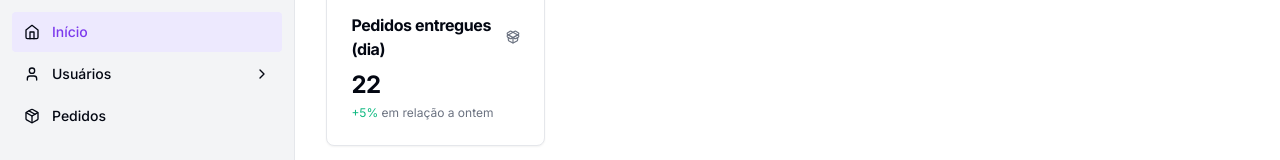
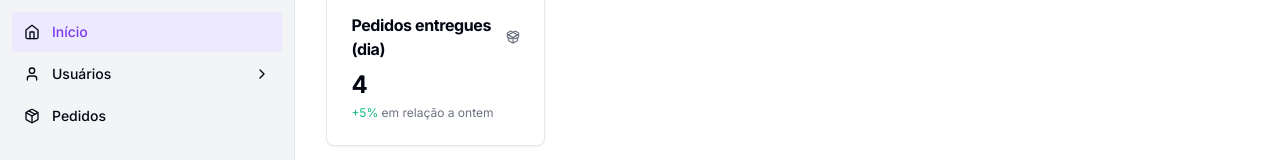
Before and after one commit to felipesanderp/fastfeet-web, a React (Vite) app: page / in a window 1280 px wide. Shown: the part 160-320 px from the top of the page. Built offline with nearby package versions, Linux system fonts and the light colour scheme.

Commit message:
change amount

```diff
--- a/src/pages/app/dashboard/day-orders-delivered-card.tsx
+++ b/src/pages/app/dashboard/day-orders-delivered-card.tsx
@@ -12,7 +12,7 @@
       </CardHeader>
       <CardContent className="space-y-1">
         <>
-          <span className="text-2xl font-bold tracking-tight">22</span>
+          <span className="text-2xl font-bold tracking-tight">4</span>
           <p className="text-xs text-muted-foreground">
             <span className="text-emerald-500 dark:text-emerald-400">+5%</span>{' '}
             em relação a ontem
```
